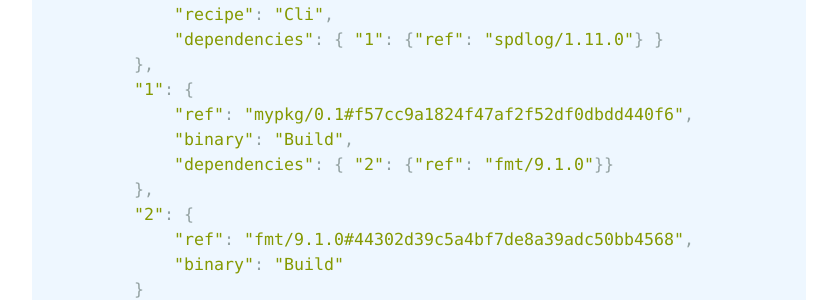
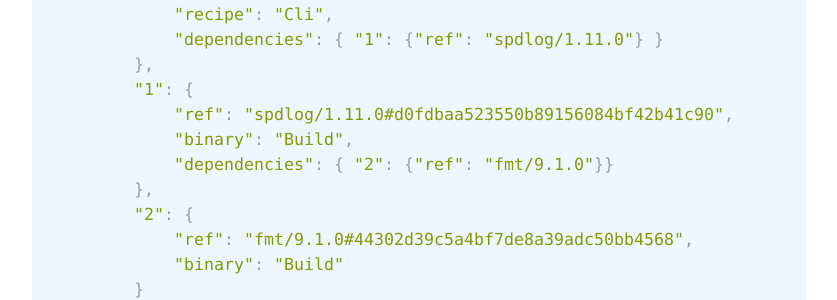
Before and after one commit to conan-io/conan-io.github.io, a Jekyll site: the page built from _posts/2023-06-28-Conan-bulk-package-operations.markdown, in a window 1280 px wide and 900 px high, scrolled down 5317 px. Shown: the part 155-455 px from the top of the window, without its empty margins (20-857 px from the left). Built offline with Jekyll 4.4.1, drawn with Linux system fonts in a browser that asks for light colours; comment, search, counter and statistics services are not loaded.

Commit message:
fix blog graph.json

````diff
--- a/_posts/2023-06-28-Conan-bulk-package-operations.markdown
+++ b/_posts/2023-06-28-Conan-bulk-package-operations.markdown
@@ -170,7 +170,7 @@ the ``build.json`` will look like (simplified):
             "dependencies": { "1": {"ref": "spdlog/1.11.0"} }
         },
         "1": {
-            "ref": "mypkg/0.1#f57cc9a1824f47af2f52df0dbdd440f6",
+            "ref": "spdlog/1.11.0#d0fdbaa523550b89156084bf42b41c90",
             "binary": "Build",
             "dependencies": { "2": {"ref": "fmt/9.1.0"}}
         },
@@ -188,6 +188,7 @@ We can compute a package list from this file, and then upload those artifacts to
 ```bash
 $ conan list --graph=build.json --graph-binaries=build --format=json > pkglist.json
 ```
+
 The resulting ``pkglist.json`` will contain both ``spdlog`` and ``fmt`` recipes and built binaries, and
 we can now use this list to upload these exact packages (and not other existing ones in the cache, or other things that
 were not built from sources in my ``install`` command) to my own server:
````
